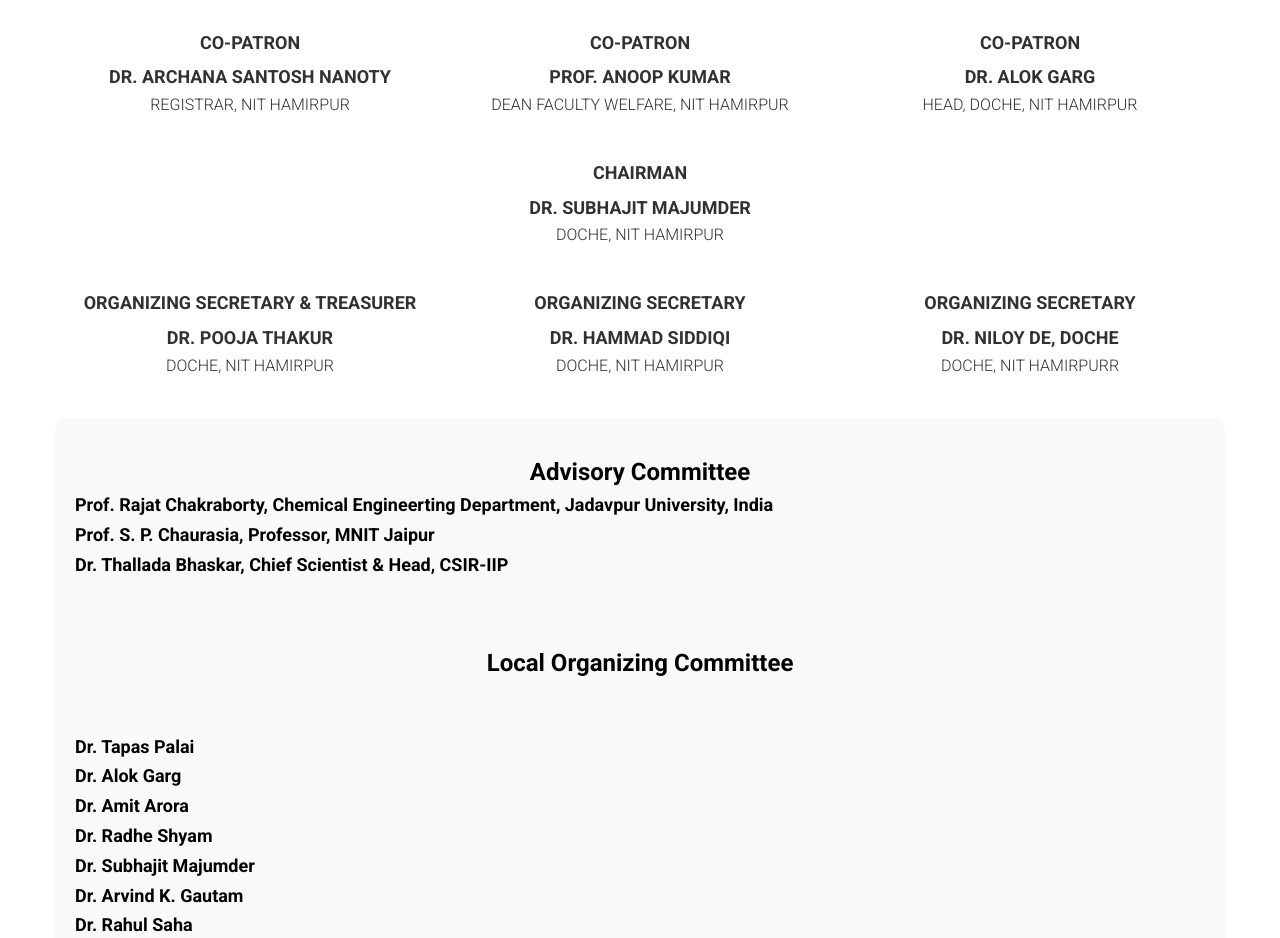
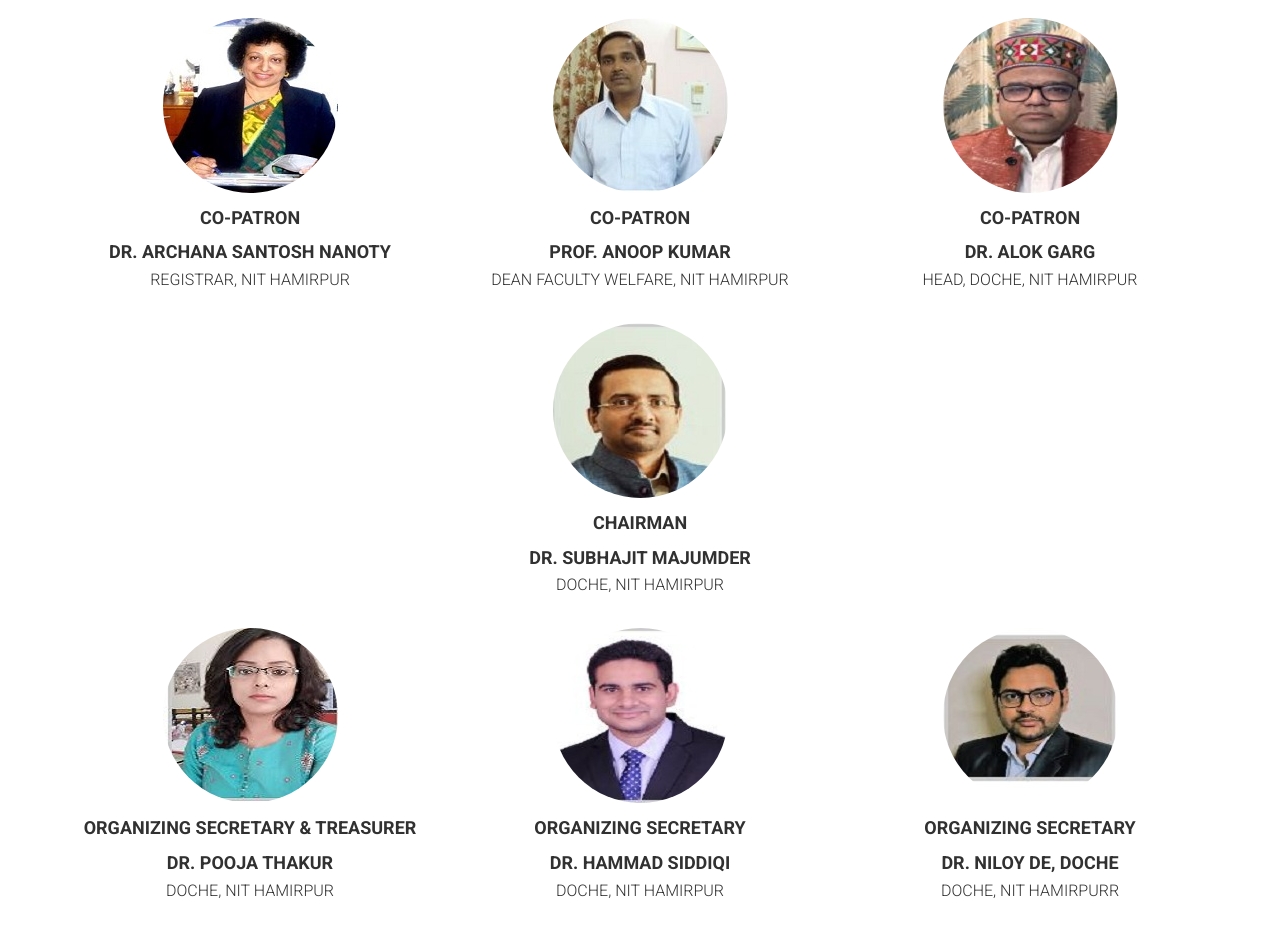
Before and after one commit to MadhukeshSingh/rttp, a plain HTML site: page index.html in a window 1280 px wide. Shown: the part 6115-7053 px from the top of the page. Drawn offline with Linux system fonts and the light colour scheme; files whose address does not match are found by name.

Commit message:
ui Changes 3

```diff
--- a/index.html
+++ b/index.html
@@ -540,7 +540,7 @@ table, th, td {
                     <div class="speaker">
 
                        <figure>
-                        <img alt="" class="img-responsive center-block" style="border-radius: 50%;" src="assets/images/organizing committee/archna.jpg">
+                        <img alt="" class="img-responsive center-block" style="border-radius: 50%;" src="assets/images/FacultyImages/archna.jpg">
                         </figure>
 						<h4>Co-Patron</h4>
                         <h4>Dr. Archana Santosh Nanoty</h4>
@@ -558,7 +558,7 @@ table, th, td {
                     <div class="speaker">
 
                          <figure>
-                            <img alt="" class="img-responsive center-block" style="border-radius: 50%;" src="assets/images/organizing committee/anoop.jpg">
+                            <img alt="" class="img-responsive center-block" style="border-radius: 50%;" src="assets/images/FacultyImages/anoop.jpg">
                         </figure>
 						<h4>Co-Patron</h4>
                         <h4>Prof. Anoop Kumar</h4>
@@ -572,7 +572,7 @@ table, th, td {
                  <div class="col-md-4">
                     <div class="speaker">
 					<figure>
-                            <img alt="" class="img-responsive center-block" style="border-radius: 50%;" src="assets/images/organizing committee/alok garg.jpg">
+                            <img alt="" class="img-responsive center-block" style="border-radius: 50%;" src="assets/images/FacultyImages/alok garg.jpg">
                         </figure>
 						<h4>Co-Patron</h4>
                         <h4>Dr. Alok Garg </h4>
@@ -603,7 +603,7 @@ table, th, td {
                     <div class="speaker">
 
                          <figure>
-                            <img alt="" class="img-responsive center-block" style="border-radius: 50%;" src="assets/images/organizing committee/manjudhar.jpg">
+                            <img alt="" class="img-responsive center-block" style="border-radius: 50%;" src="assets/images/FacultyImages/manjudhar.jpg">
                         </figure>
 						<h4>Chairman</h4>
                         <h4>Dr. Subhajit Majumder</h4>
@@ -631,7 +631,7 @@ table, th, td {
                     <div class="speaker">
 
                        <figure>
-                            <img alt="" class="img-responsive center-block" style="border-radius: 50%;" src="assets/images/organizing committee/pooja thakur.jpg">
+                            <img alt="" class="img-responsive center-block" style="border-radius: 50%;" src="assets/images/FacultyImages/pooja thakur.jpg">
                         </figure>
 						<h4> Organizing Secretary &  Treasurer</h4>
                         <h4>Dr. Pooja Thakur</h4>
@@ -648,7 +648,7 @@ table, th, td {
                     <div class="speaker">
 
                         <figure>
-                            <img alt="" class="img-responsive center-block" style="border-radius: 50%;" src="assets/images/organizing committee/hammad.jpg">
+                            <img alt="" class="img-responsive center-block" style="border-radius: 50%;" src="assets/images/FacultyImages/hammad.jpg">
                         </figure>
 						<h4> Organizing Secretary</h4>
                         <h4>Dr. Hammad Siddiqi</h4>
@@ -662,7 +662,7 @@ table, th, td {
                  <div class="col-md-4">
                     <div class="speaker">
 					<figure>
-                            <img alt="" class="img-responsive center-block" style="border-radius: 50%;" src="assets/images/organizing committee/Niloy.jpg">
+                            <img alt="" class="img-responsive center-block" style="border-radius: 50%;" src="assets/images/FacultyImages/Niloy.jpg">
                         </figure>
 						<h4> Organizing Secretary</h4>
                         <h4>Dr. Niloy De, DoCHE </h4>
```
Also changed, not shown: assets/images/FacultyImages/Alok_sir.jpg (deleted), assets/images/FacultyImages/Hammad Sir.jpg (deleted), assets/images/FacultyImages/Niloy.jpg (added), assets/images/FacultyImages/NiloySir.jpg (deleted), assets/images/FacultyImages/Pooja_madam.jpg (deleted), assets/images/FacultyImages/alok garg.jpg (renamed from assets/images/organizing commitee/alok garg.jpg), assets/images/FacultyImages/anoop.jpg (added), assets/images/FacultyImages/archna.jpg (added), assets/images/FacultyImages/hammad.jpg (added), assets/images/FacultyImages/manjudhar.jpg (added), assets/images/FacultyImages/pooja thakur.jpg (added).
